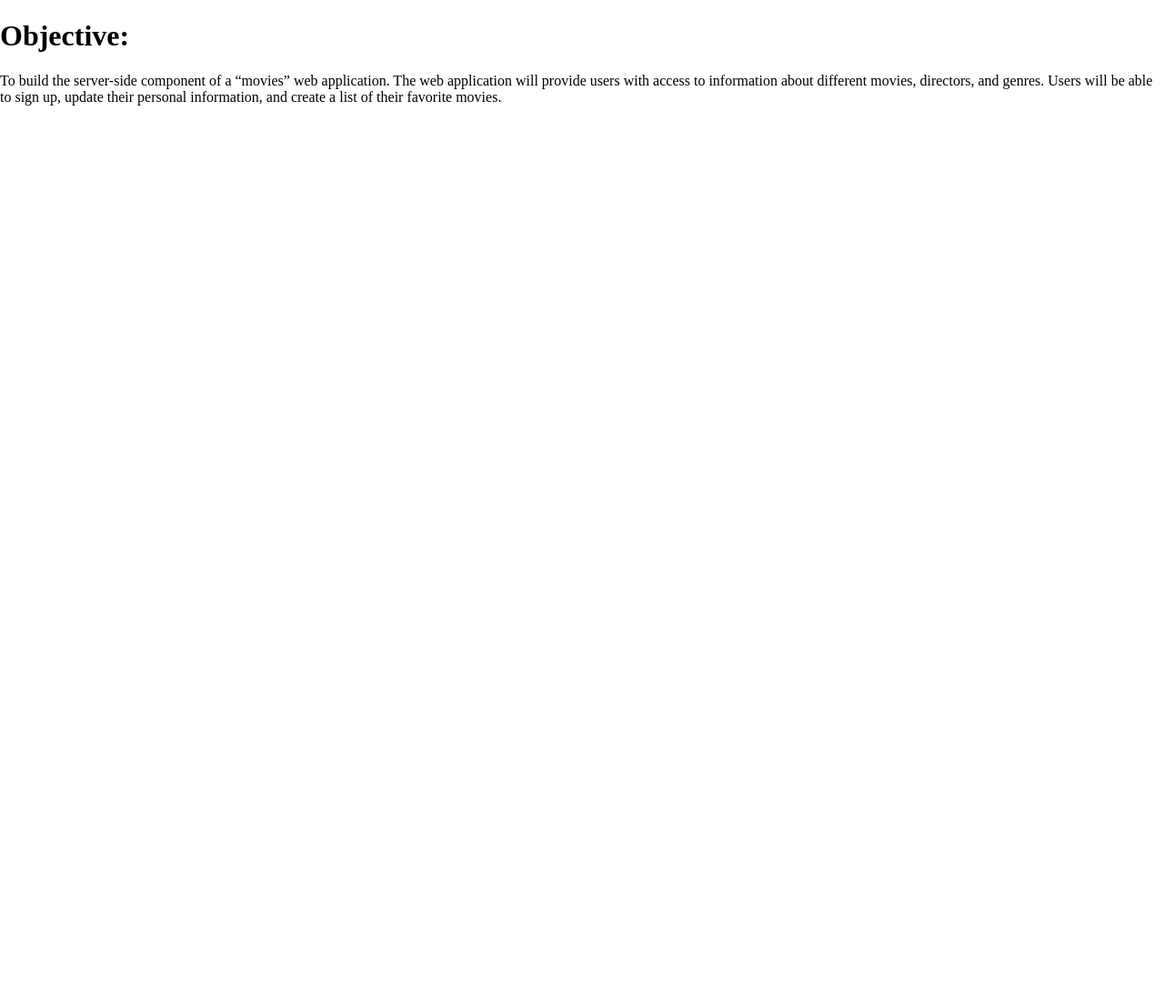
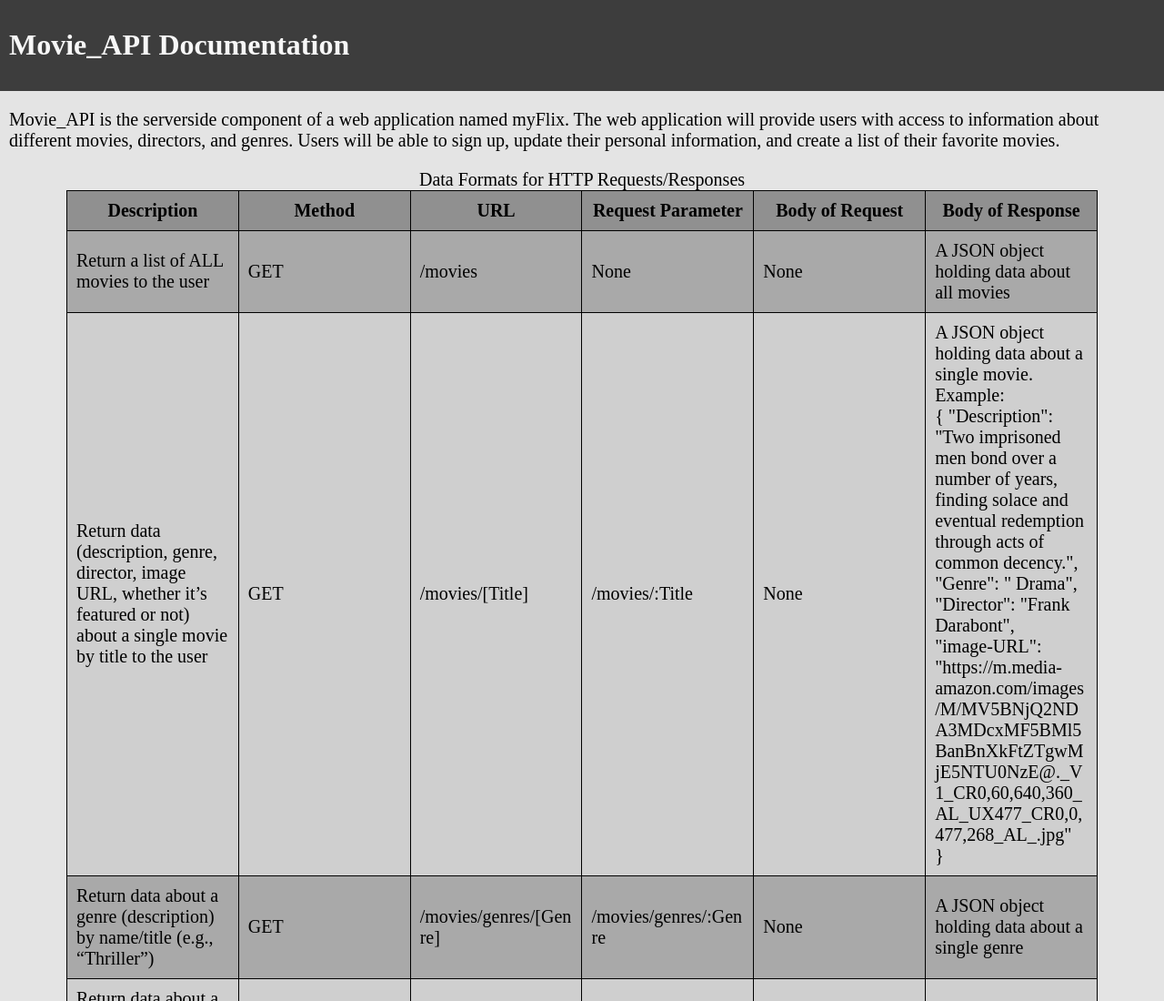
Before and after one commit to hamedghd/Movie_API, a website: page public/documentation.html in a window 1280 px wide. Shown: the top 1100 px of the page at 91% size. Before the commit the page ends 800 px from the top, so only its background shows below. Drawn offline with nearby package versions, Linux system fonts and the light colour scheme.

Commit message:
Update documentation.html

```diff
--- a/public/documentation.html
+++ b/public/documentation.html
@@ -6,13 +6,128 @@
     <title>Movie_API Documentation</title>
     <link rel="stylesheet" type="text/css" href="https://cdnjs.cloudflare.com/ajax/libs/normalize/8.0.0/normalize.min.css">
     <link href="https://fonts.googleapis.com/css2?family=Lato:wght@400;700&display=swap" rel="stylesheet">
+    <style>
+      body {background-color:#e4e4e4; color:#000;}
+      header {background-color:#3d3d3d; color:#f7f7f7;padding:10px;}
+      main {margin:10px; font-size:20px;}
+      table {background-color: #a9a9a9; width: 90%; table-layout: fixed; margin:0 auto;}
+      table, th, td {border: 1px solid #000; border-collapse: collapse;}
+      th, td {padding:10px;}
+      td {word-wrap: break-word;}
+      thead {background-color: #909090;}
+      tr:nth-child(even) { background-color: #cfcfcf; }
+      /* makes table responsive. */
+      .table {overflow-x:auto;}
+    </style>
   </head>
   <body>
-    <h1>Objective:</h1>
-    <p>To build the server-side component of a “movies” web application. The web
-      application will provide users with access to information about different
-      movies, directors, and genres. Users will be able to sign up, update their
-      personal information, and create a list of their favorite movies.
-    </p>
+    <header>
+      <h1>Movie_API Documentation</h1>
+    </header>
+    <main>
+      <p>Movie_API is the serverside component of a web application named myFlix.
+        The web application will provide users with access to information about different movies,
+        directors, and genres. Users will be able to sign up, update their personal information,
+        and create a list of their favorite movies.
+      </p>
+      <div class="table">
+      <table>
+        <caption>Data Formats for HTTP Requests/Responses</caption>
+        <thead>
+          <tr>
+            <th scope="col">Description</th>
+            <th scope="col">Method</th>
+            <th scope="col">URL</th>
+            <th scope="col">Request Parameter</th>
+            <th scope="col">Body of Request</th>
+            <th scope="col">Body of Response</th>
+          </tr>
+        </thead>
+        <tbody>
+          <tr>
+            <td>Return a list of ALL movies to the user</td>
+            <td>GET</td>
+            <td>/movies</td>
+            <td>None</td>
+            <td>None</td>
+            <td>A JSON object holding data about all movies</td>
+          </tr>
+          <tr>
+            <td>Return data (description, genre, director, image URL, whether it’s featured or not) about a single movie by title to the user</td>
+            <td>GET</td>
+            <td>/movies/[Title]</td>
+            <td>/movies/:Title</td>
+            <td>None</td>
+            <td>
+              A JSON object holding data about a single movie. Example:<br>
+              {
+                "Description": "Two imprisoned men bond over a number of years, finding solace and eventual redemption through acts of common decency.",<br>
+                "Genre": " Drama",<br>
+                "Director": "Frank Darabont",<br>
+                "image-URL": "https://m.media-amazon.com/images/M/MV5BNjQ2NDA3MDcxMF5BMl5BanBnXkFtZTgwMjE5NTU0NzE@._V1_CR0,60,640,360_AL_UX477_CR0,0,477,268_AL_.jpg"<br>
+              }
+            </td>
+          </tr>
+          <tr>
+            <td>Return data about a genre (description) by name/title (e.g., “Thriller”)</td>
+            <td>GET</td>
+            <td>/movies/genres/[Genre]</td>
+            <td>/movies/genres/:Genre</td>
+            <td>None</td>
+            <td>A JSON object holding data about a single genre</td>
+          </tr>
+          <tr>
+            <td>Return data about a director (bio, birth year, death year) by name</td>
+            <td>GET</td>
+            <td>/movies/director/[Name]</td>
+            <td>/movies/director/:Name</td>
+            <td>None</td>
+            <td>A JSON object holding data about the director</td>
+          </tr>
+          <tr>
+            <td>Allow new users to register</td>
+            <td>POST</td>
+            <td>/users</td>
+            <td>None</td>
+            <td>A JSON object holding data about the user to create.</td>
+            <td>A JSON object holding data about the user that was added.</td>
+          </tr>
+          <tr>
+            <td>Allow users to update their user info (username)</td>
+            <td>PUT</td>
+            <td>/users/[Username]</td>
+            <td>/users/:Username</td>
+            <td>A JSON object holding (required) data about the user to update.</td>
+            <td>A JSON object holding data that was updated.</td>
+          </tr>
+          <tr>
+            <td>Allow users to add a movie to their list of favorites (showing only a text that a movie has been added—more on this later)</td>
+            <td>POST</td>
+            <td>/users/[Username]/favorites/[MovieID]</td>
+            <td>/users/:Username/favorites/:MovieID</td>
+            <td>None</td>
+            <td>A JSON object holding data about the user with movies on favorite list.</td>
+          </tr>
+          <tr>
+            <td>Allow users to remove a movie from their list of favorites (showing only a text that a movie has been removed—more on this later)</td>
+            <td>DELETE</td>
+            <td>/users/[Username]/favorites/[MovieID]</td>
+            <td>/users/:Username/favorites/:MovieID</td>
+            <td>None</td>
+            <td>A JSON object holding data about the updated favorite list.</td>
+          </tr>
+          <tr>
+            <td>Allow existing users to deregister (showing only a text that a user email has been removed—more on this later)</td>
+            <td>DELETE</td>
+            <td>/users/[Username]</td>
+            <td>/users/:Username</td>
+            <td>None</td>
+            <td>A text message indicating that the user was deleted</td>
+          </tr>
+        </tbody>
+      </table>
+    </div>
+    </main>
+
   </body>
 </html>
```
